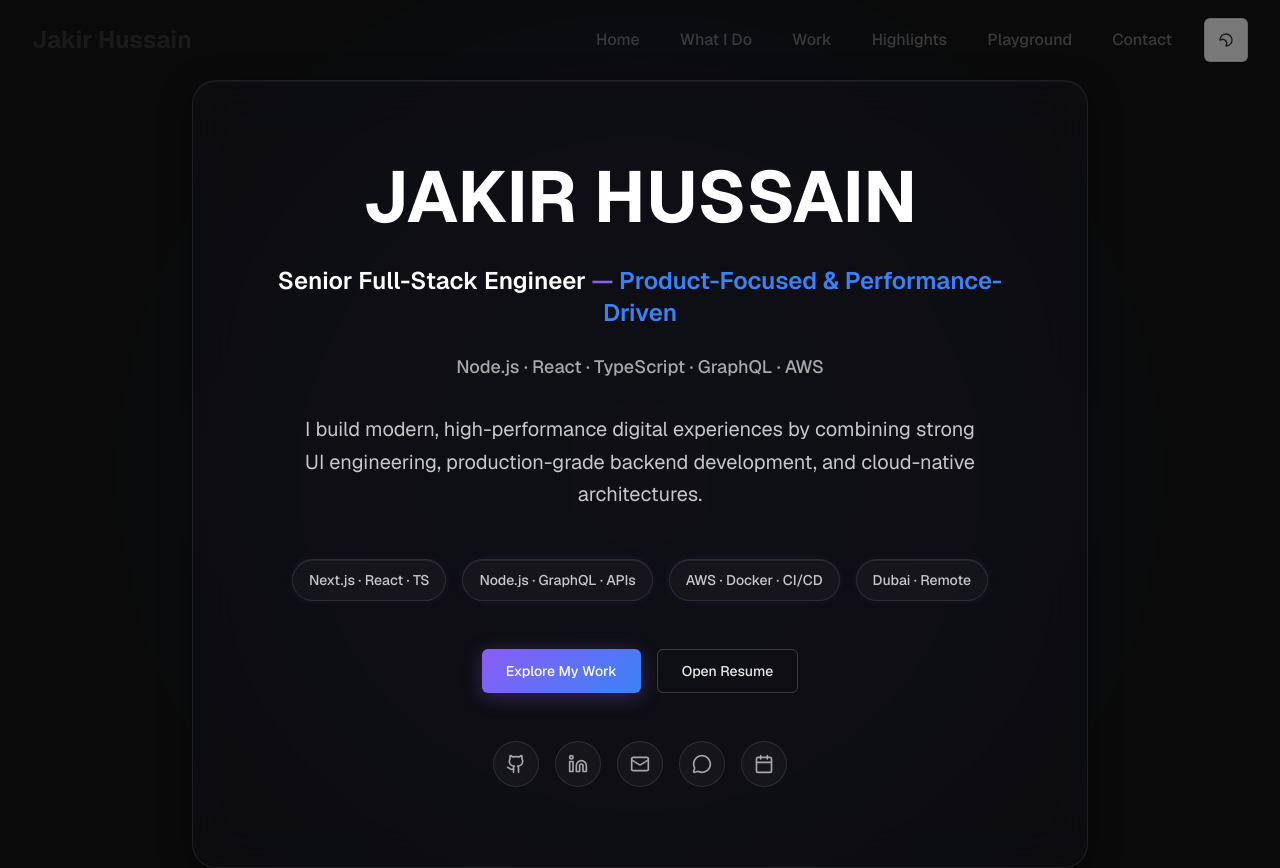
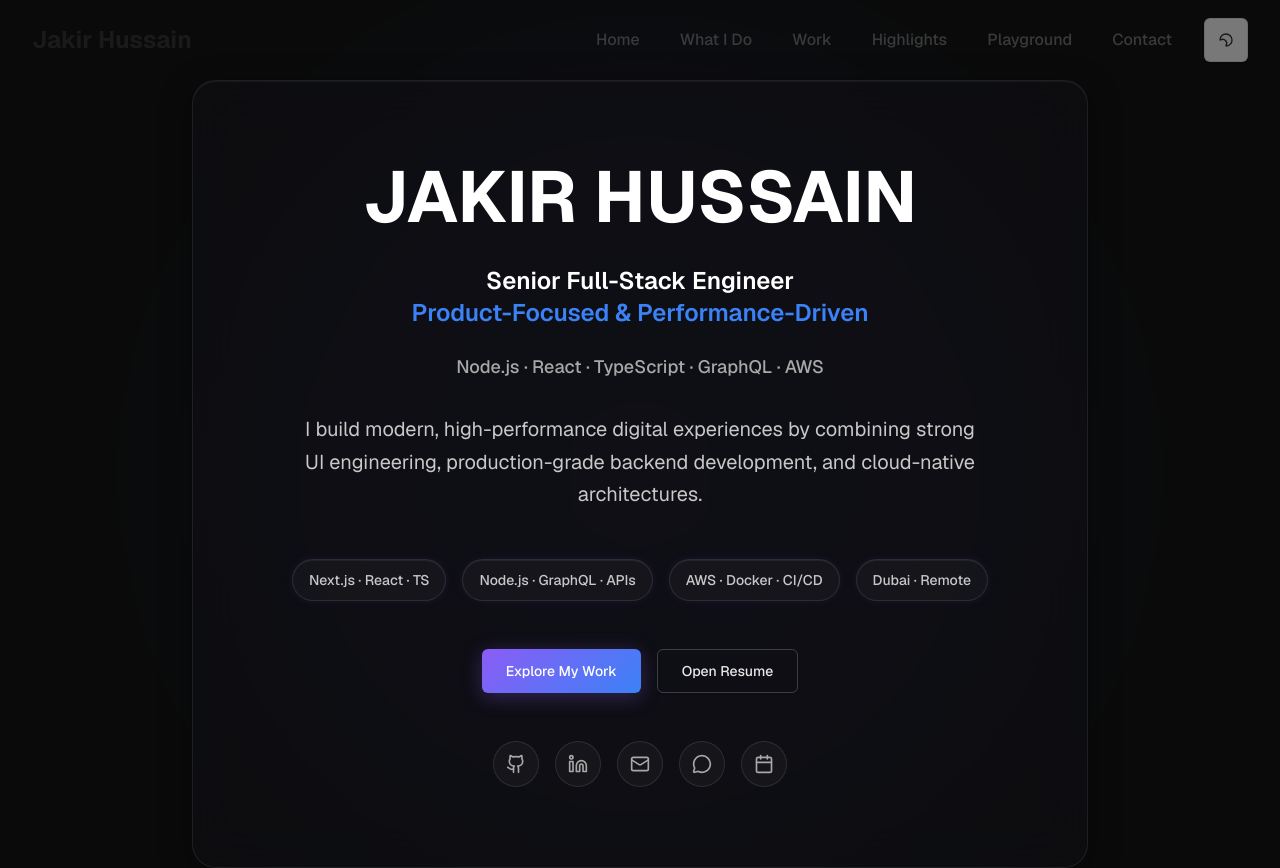
Before and after one commit to iam-hussain/my-portfolio, a Next.js app: page / in a window 1280 px wide. Shown: the top 868 px of the page. Built offline with nearby package versions, Linux system fonts and the light colour scheme.

Commit message:
Split role text into two lines in hero section

```diff
--- a/components/snapshot/snapshot-hero.tsx
+++ b/components/snapshot/snapshot-hero.tsx
@@ -76,8 +76,8 @@ export function SnapshotHero() {
               {siteConfig.personal.fullName.toUpperCase()}
             </motion.h1>
 
-            {/* Role - Subtle accent colors */}
-            <motion.p
+            {/* Role - Subtle accent colors, split into two lines */}
+            <motion.div
               initial={{ opacity: 0, y: 20 }}
               animate={{ opacity: 1, y: 0 }}
               transition={{ delay: 0.2, duration: 0.6 }}
@@ -85,14 +85,13 @@ export function SnapshotHero() {
             >
               {siteConfig.personal.role.includes('—') ? (
                 <>
-                  <span className="text-white">{siteConfig.personal.role.split('—')[0]}</span>
-                  <span className="text-[#8b5cf6]"> — </span>
-                  <span className="text-[#3b82f6]">{siteConfig.personal.role.split('—')[1]}</span>
+                  <div className="text-white">{siteConfig.personal.role.split('—')[0]}</div>
+                  <div className="text-[#3b82f6]">{siteConfig.personal.role.split('—')[1]}</div>
                 </>
               ) : (
-                <span className="text-white">{siteConfig.personal.role}</span>
+                <div className="text-white">{siteConfig.personal.role}</div>
               )}
-            </motion.p>
+            </motion.div>
 
             {/* Tech line */}
             <motion.p
```
